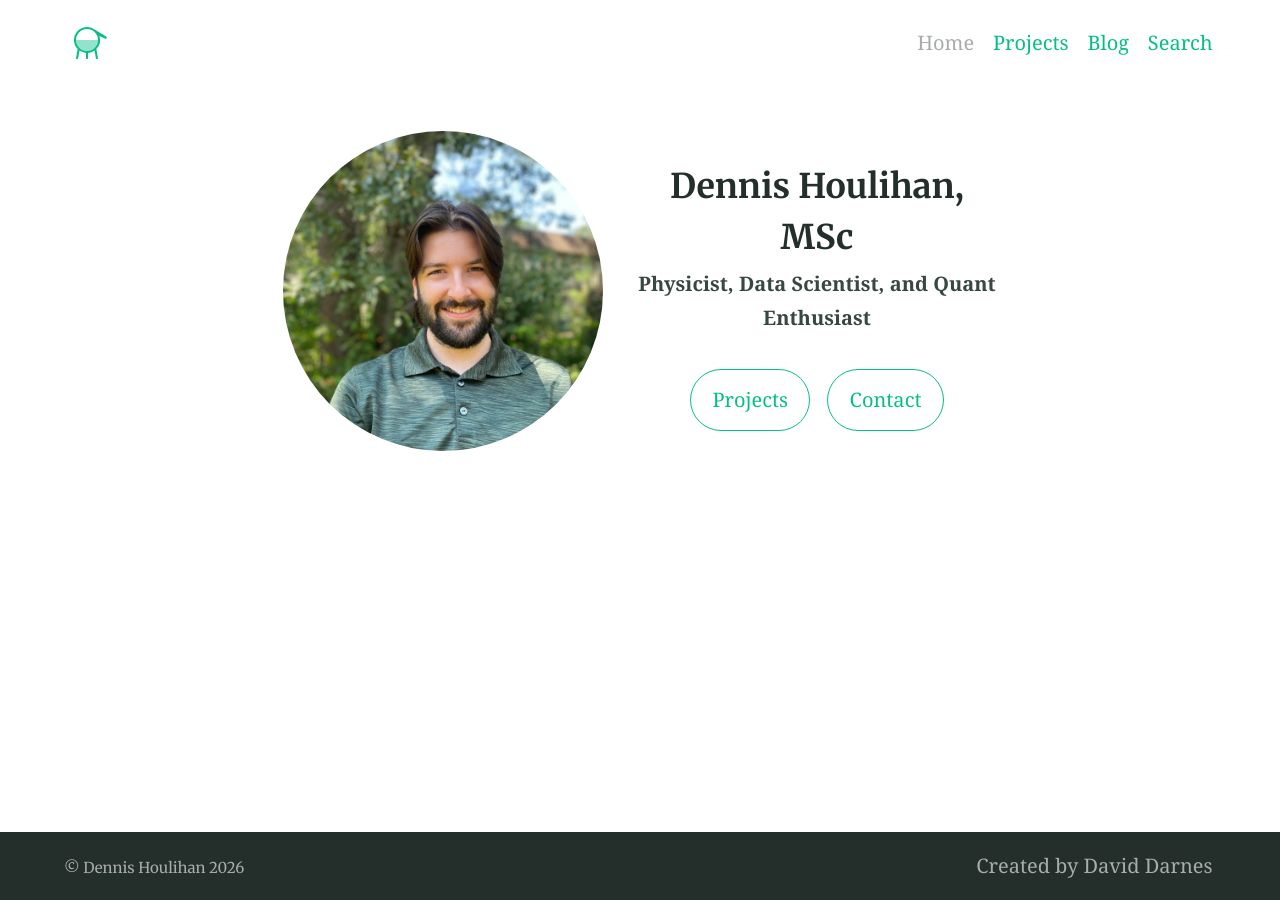
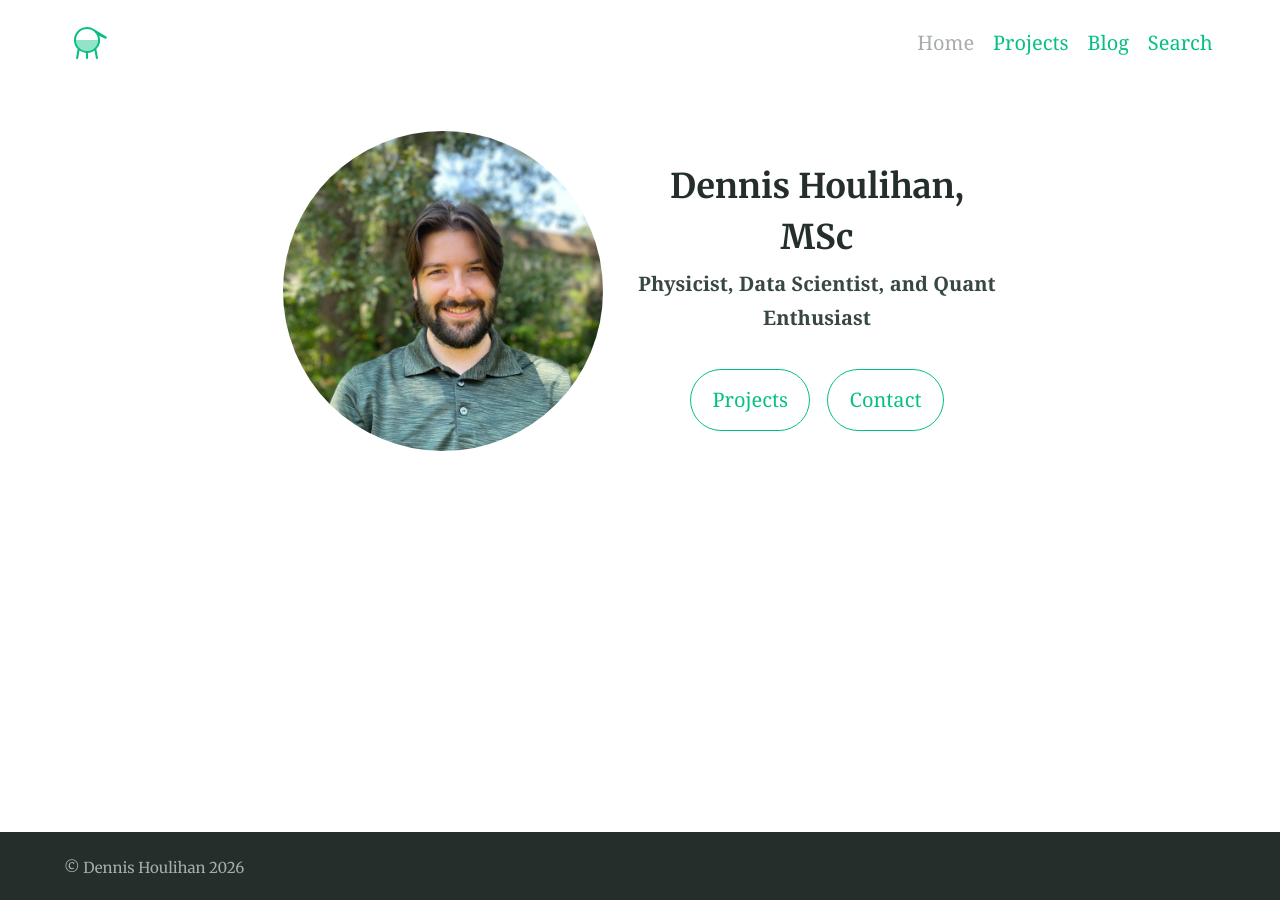
Before and after one commit to DJHoulihan/DJHoulihan.github.io, a Jekyll site: the page built from index.md, in a window 1280 px wide. Built offline with Jekyll 4.4.1, drawn with Linux system fonts in a browser that asks for light colours.

Commit message:
Update _config.yml

```diff
--- a/_config.yml
+++ b/_config.yml
@@ -96,8 +96,8 @@
 description: "Alembic is a starting point for Jekyll projects. Rather than starting from scratch, this boilerplate is designed to get the ball rolling immediately" # Site description and default description, also used in jekyll-seo-tag
 url: "https://alembic.darn.es" # Site url, also used in jekyll-seo-tag
 baseurl: ""
-repo: "https://github.com/daviddarnes/alembic"
-email: "me@daviddarnes.com"
+repo:
+email: "dennishoulihan12@gmail.com"
 # disqus: "alembic-1" # Blog post comments, uncomment the option and set the site ID from your Disqus account
 # date_format: "%-d %B %Y" # Blog post date formatting using placeholder formatting
 # google_analytics: ""
@@ -129,19 +129,16 @@
   url: /search/
 
 navigation_footer:
-- title: Created by David Darnes
-  url: https://darn.es
+- title:
+  url:
 
 social_links: # Appears in sidebar. Set the urls then uncomment and comment out as desired
-  Twitter: https://twitter.com/DavidDarnes
-  LinkedIn: https://www.linkedin.com/in/daviddarnes
-  GitHub: https://github.com/daviddarnes
-  link: https://darn.es
-  RSS: /feed.xml
+  LinkedIn: https://www.linkedin.com/in/dhoulihan12/
+  GitHub: https://github.com/DJHoulihan
 
 sharing_links: # Appear at the bottom of single blog posts, add as desired. The value can be 'true' or the desired button colour
-  Twitter: "#0d94e7"
-  facebook: "#3B5998"
+  LinkedIn: true
+  GitHub: true
   Email: true
 
 # Load custom fonts from fonts.google.com etc
```
